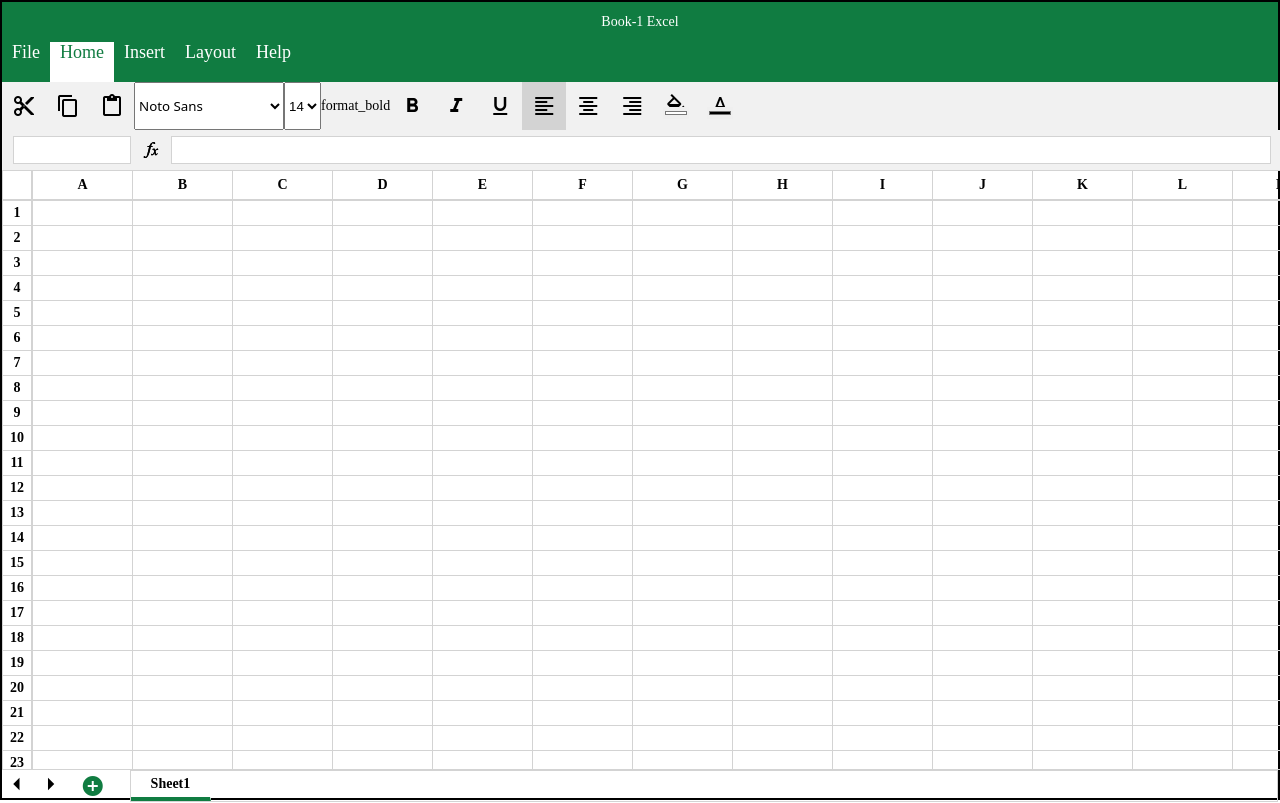
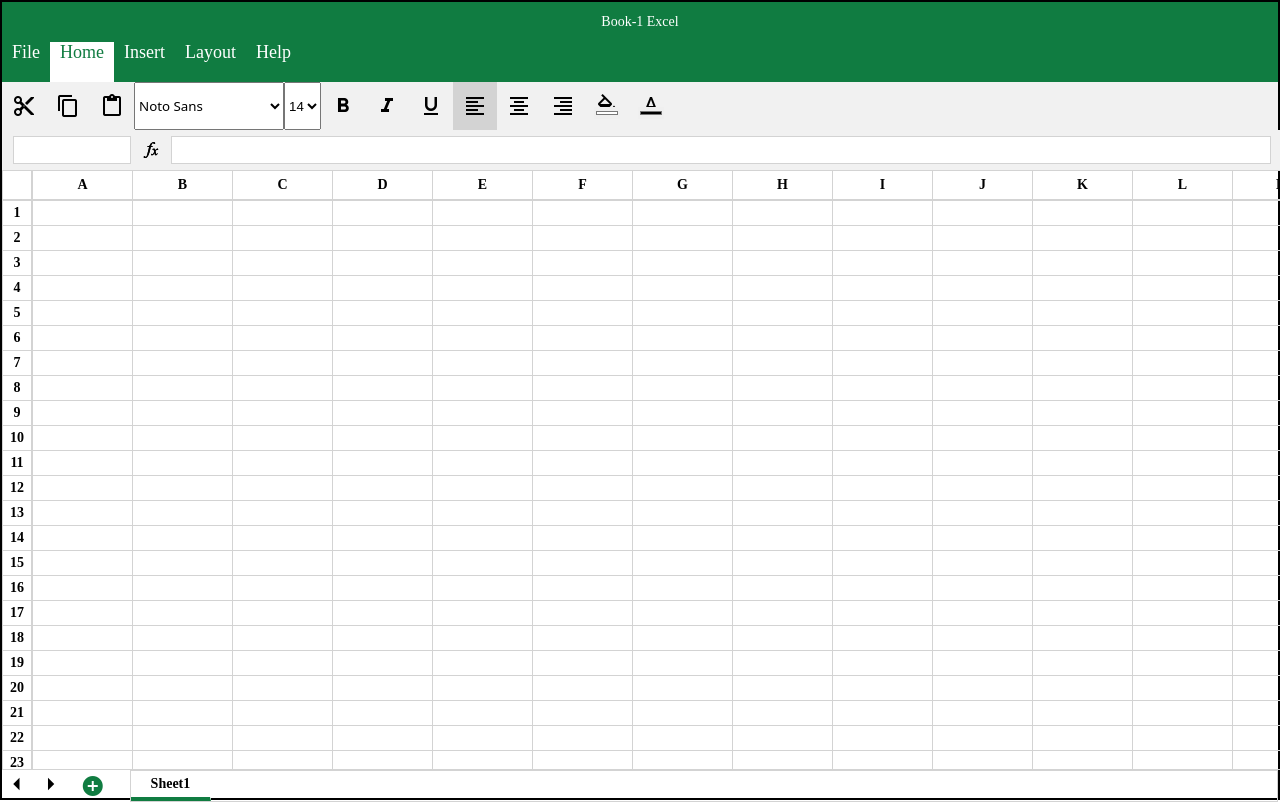
Before and after one commit to kanchangera/excelClone, a plain HTML site: page index.html in a window 1280 px wide. Drawn offline with nearby package versions, Linux system fonts and the light colour scheme.

Commit message:
modified

```diff
--- a/index.html
+++ b/index.html
@@ -52,9 +52,6 @@
                 <option value=36px>36</option>
                 <option value=40px>40</option>
             </select>
-            <span class="material-icons-outlined">
-                format_bold
-                </span>
             <div class="material-icons menu-icon icon-bold style-icon">format_bold</div>
             <div class="material-icons menu-icon icon-italic style-icon">format_italic</div>
             <div class="material-icons menu-icon icon-underline style-icon">format_underline</div>
```
